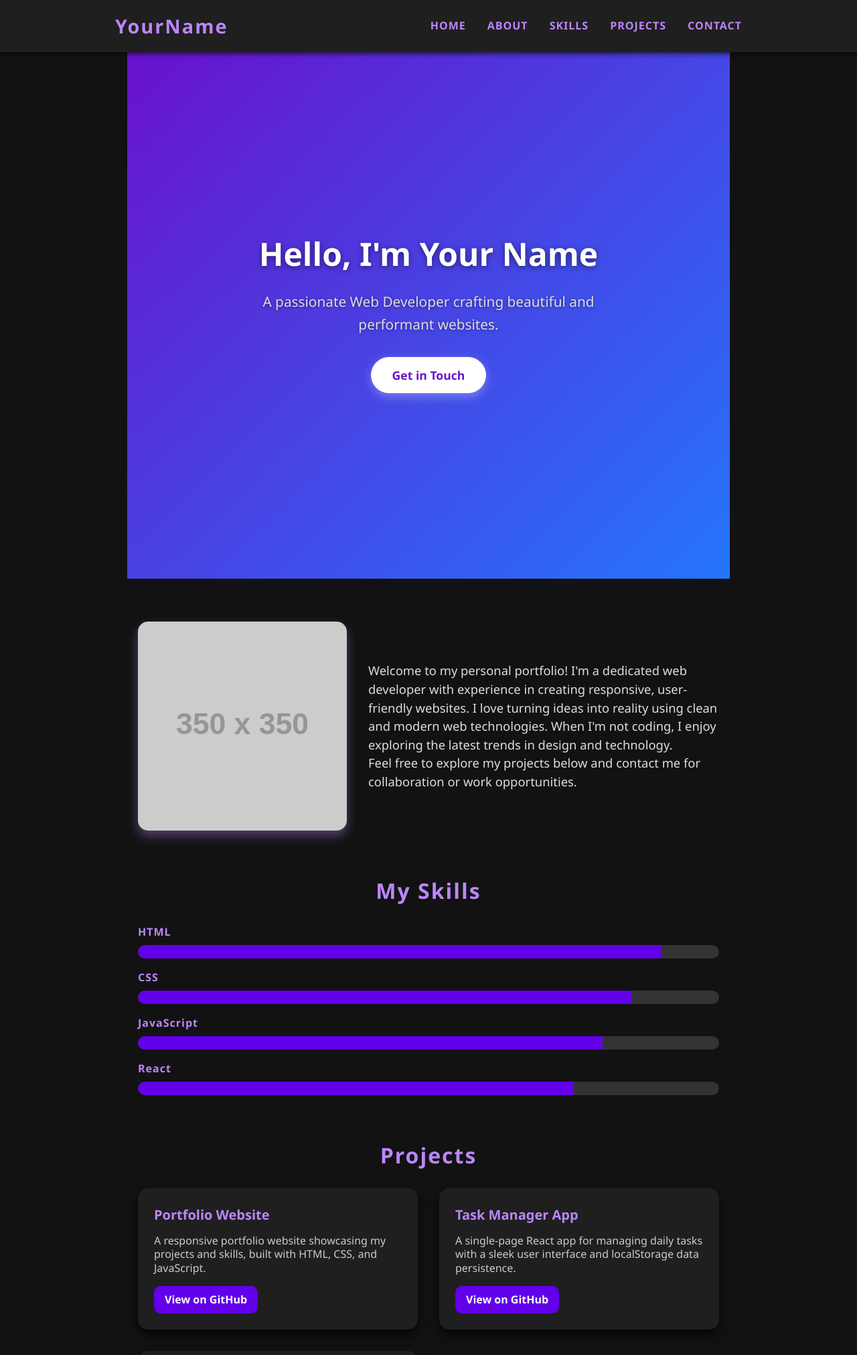
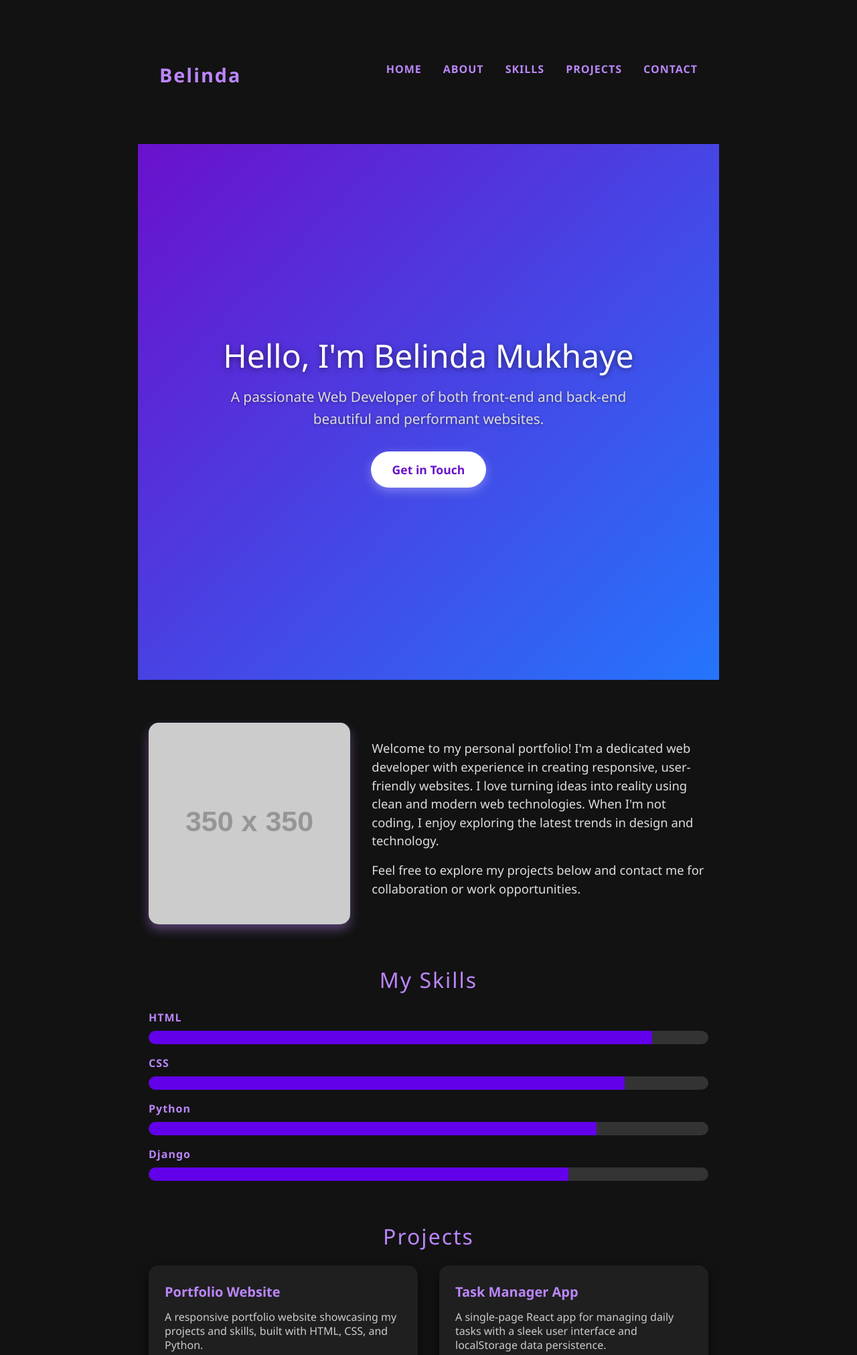
Before and after one commit to belinda-png/mywebsite, a Django app: template belinda/website/templates/index.html in a window 1280 px wide. Shown: the top 2023 px of the page at 67% size. Run offline with Django 5.2, Linux system fonts and the light colour scheme; the template is opened without the code that fills it, so the values that code supplies are empty; grey boxes labelled with a size stand in for pictures from a placeholder-image service; some libraries are stand-ins or nearby versions.

Commit message:
first commit

```diff
--- a/belinda/belinda/urls.py
+++ b/belinda/belinda/urls.py
@@ -16,7 +16,12 @@
 """
 from django.contrib import admin
 from django.urls import path
+from website import views  # assuming 'belinda' is your app and contains views.py
 
 urlpatterns = [
     path('admin/', admin.site.urls),
+    path('', views.home, name='home'),
+    path('about/', views.about, name='about'),
+    path('projects/', views.projects, name='projects'),
+    path('contact/', views.contact, name='contact'),
 ]
--- a/belinda/website/templates/index.html
+++ b/belinda/website/templates/index.html
@@ -1,9 +1,21 @@
 <!DOCTYPE html>
 <html lang="en">
 <head>
-    <meta charset="UTF-8" />
-    <meta name="viewport" content="width=device-width, initial-scale=1" />
-    <title>Your Name - Portfolio</title>
+<meta charset="UTF-8">
+<meta name="viewport" content="width=device-width, initial-scale=1.0">
+<meta http-equiv="X-UA-Compatible" content="ie=edge">
+<meta name="Description" content="Enter your description here"/>
+<link rel="stylesheet" href="https://cdnjs.cloudflare.com/ajax/libs/twitter-bootstrap/4.6.0/css/bootstrap.min.css">
+<link rel="stylesheet" href="https://cdnjs.cloudflare.com/ajax/libs/font-awesome/5.15.4/css/all.min.css">
+ <link rel="stylesheet" href="https://cdnjs.cloudflare.com/ajax/libs/font-awesome/5.13.1/css/all.min.css">
+<title>Title</title>
+</head>
+<section class="flex flex-col md:flex-row">
+
+    <div class="flex-1 m-6">
+
+        <hr class="my-2">
+        <div class="flex flex-wrap justify-center">
     <style>
         /* Reset and base styles */
         * {
@@ -276,11 +288,8 @@
             }
         }
     </style>
-</head>
-<body>
-    <header>
-        <nav>
-            <div class="logo">YourName</div>
+           <nav>
+            <div class="logo">Belinda</div>
             <ul>
                 <li><a href="#hero">Home</a></li>
                 <li><a href="#about">About</a></li>
@@ -289,11 +298,14 @@
                 <li><a href="#contact">Contact</a></li>
             </ul>
         </nav>
-    </header>
+<body>
 
-    <section id="hero" aria-label="Introduction">
-        <h1>Hello, I'm Your Name</h1>
-        <p>A passionate Web Developer crafting beautiful and performant websites.</p>
+
+
+
+            <section id="hero" aria-label="Introduction">
+        <h1>Hello, I'm Belinda Mukhaye </h1>
+        <p>A passionate Web Developer of both front-end and back-end beautiful and performant websites.</p>
         <a href="#contact" class="btn-primary">Get in Touch</a>
     </section>
 
@@ -318,11 +330,11 @@
             <div class="skill-bar"><div class="skill-level" style="width: 85%;"></div></div>
         </div>
         <div class="skill">
-            <div class="skill-name">JavaScript</div>
+            <div class="skill-name">Python</div>
             <div class="skill-bar"><div class="skill-level" style="width: 80%;"></div></div>
         </div>
         <div class="skill">
-            <div class="skill-name">React</div>
+            <div class="skill-name">Django</div>
             <div class="skill-bar"><div class="skill-level" style="width: 75%;"></div></div>
         </div>
     </section>
@@ -332,21 +344,50 @@
         <div class="projects-grid">
             <div class="project-card">
                 <div class="project-title">Portfolio Website</div>
-                <div class="project-description">A responsive portfolio website showcasing my projects and skills, built with HTML, CSS, and JavaScript.</div>
-                <a href="https://github.com/yourusername/portfolio" target="_blank" rel="noopener" class="project-link">View on GitHub</a>
+                <div class="project-description">A responsive portfolio website showcasing my projects and skills, built with HTML, CSS, and Python.</div>
+                <a href="https://github.com/belinda-png" target="_blank" rel="noopener" class="project-link">View on GitHub</a>
             </div>
             <div class="project-card">
                 <div class="project-title">Task Manager App</div>
                 <div class="project-description">A single-page React app for managing daily tasks with a sleek user interface and localStorage data persistence.</div>
-                <a href="https://github.com/yourusername/task-manager" target="_blank" rel="noopener" class="project-link">View on GitHub</a>
+                <a href="https://github.com/belinda-png" target="_blank" rel="noopener" class="project-link">View on GitHub</a>
             </div>
             <div class="project-card">
                 <div class="project-title">Weather Dashboard</div>
                 <div class="project-description">A weather dashboard fetching real-time weather data from a public API, featuring search and geolocation.</div>
-                <a href="https://github.com/yourusername/weather-dashboard" target="_blank" rel="noopener" class="project-link">View on GitHub</a>
+                <a href="https://github.com/belinda-png" target="_blank" rel="noopener" class="project-link">View on GitHub</a>
             </div>
         </div>
     </section>
+    <link rel="stylesheet" href="https://cdnjs.cloudflare.com/ajax/libs/font-awesome/5.13.1/css/all.min.css">
+
+<section class="flex flex-col md:flex-row">
+    <div class="flex-1 m-6">
+        <p class="text-lg text-center">Find Me On</p>
+        <hr class="my-2">
+        <div class="flex flex-wrap justify-center">
+
+
+            <!-- Facebook -->
+            <a href="https://facebook.com/Belinda Namuz" target="_blank" class="bg-blue-700 rounded-lg text-white text-xs text-center self-center px-3 py-2 my-2 mx-2">
+                Facebook <i class="fab fa-facebook ml-1"></i>
+            </a>
+
+            <!-- LinkedIn -->
+            <a href="https://www.linkedin.com/in/belinda-mukhaye-69a3b3367/" target="_blank" class="bg-blue-500 rounded-lg text-white text-xs text-center self-center px-3 py-2 my-2 mx-2">
+                LinkedIn <i class="fab fa-linkedin ml-1"></i>
+            </a>
+
+            <!-- WhatsApp -->
+            <a href="https://wa.me/256761627809" target="_blank" class="bg-green-500 rounded-lg text-white text-xs text-center self-center px-3 py-2 my-2 mx-2">
+                WhatsApp <i class="fab fa-whatsapp ml-1"></i>
+            </a>
+
+        </div>
+    </div>
+</section>
+
+<script src="https://cdnjs.cloudflare.com/ajax/libs/font-awesome/5.13.1/js/all.min.js"></script>
 
     <section id="contact" aria-label="Contact Me">
         <h2>Contact Me</h2>
@@ -363,7 +404,7 @@
     </section>
 
     <footer>
-        &copy; 2024 Your Name. Built with ❤️ &amp; HTML, CSS, and JS.
+        &copy; 2024 Belinda. Built with ❤️ &amp; HTML, CSS, and Python.
     </footer>
 
     <script>
@@ -412,5 +453,9 @@
             }, 1500);
         });
     </script>
+   <script src="https://cdnjs.cloudflare.com/ajax/libs/font-awesome/5.13.1/js/all.min.js"></script>
+<script src="https://cdnjs.cloudflare.com/ajax/libs/jquery/3.5.1/jquery.slim.min.js"></script>
+<script src="https://cdnjs.cloudflare.com/ajax/libs/popper.js/1.16.1/umd/popper.min.js"></script>
+<script src="https://cdnjs.cloudflare.com/ajax/libs/twitter-bootstrap/4.6.0/js/bootstrap.min.js"></script>
 </body>
 </html>
```
Also changed, not shown: belinda/website/views.py (+82 -1 lines), belinda/db.sqlite3 (added).
